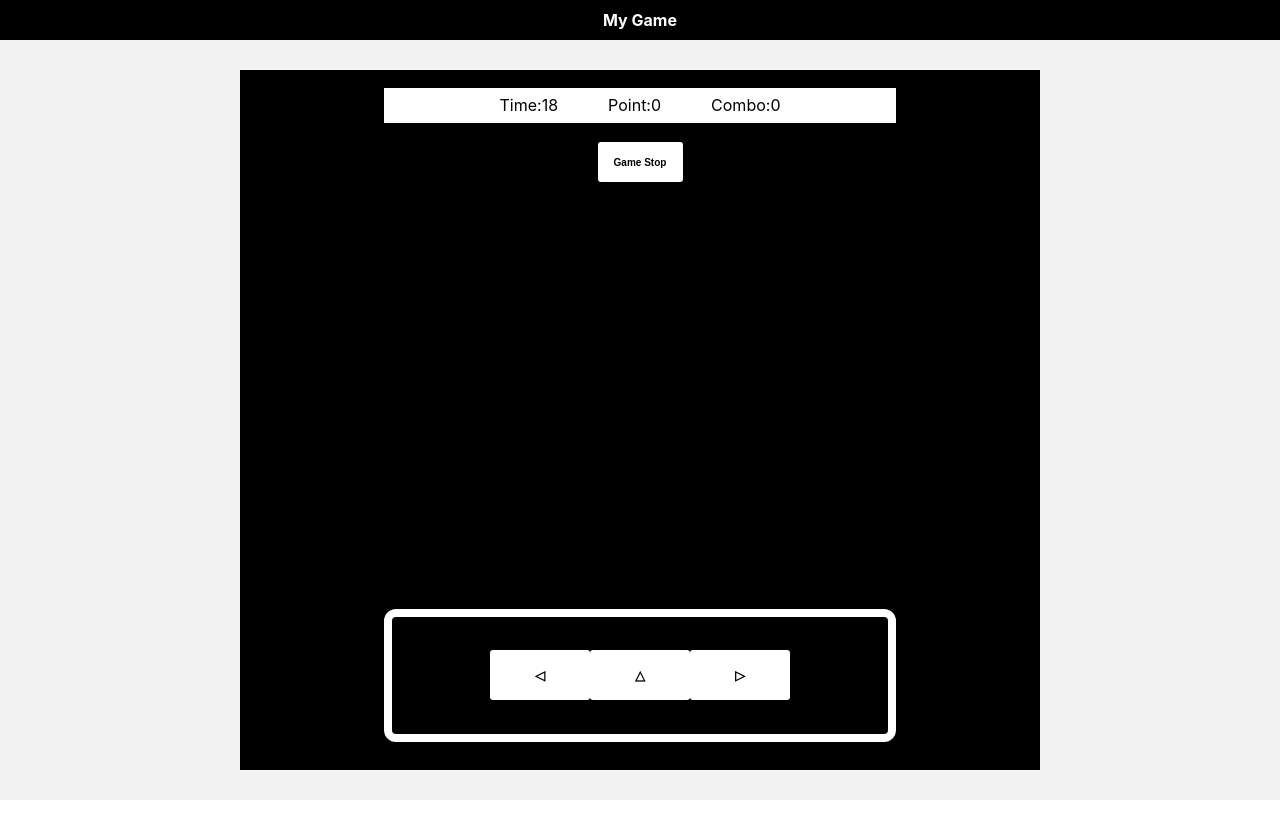
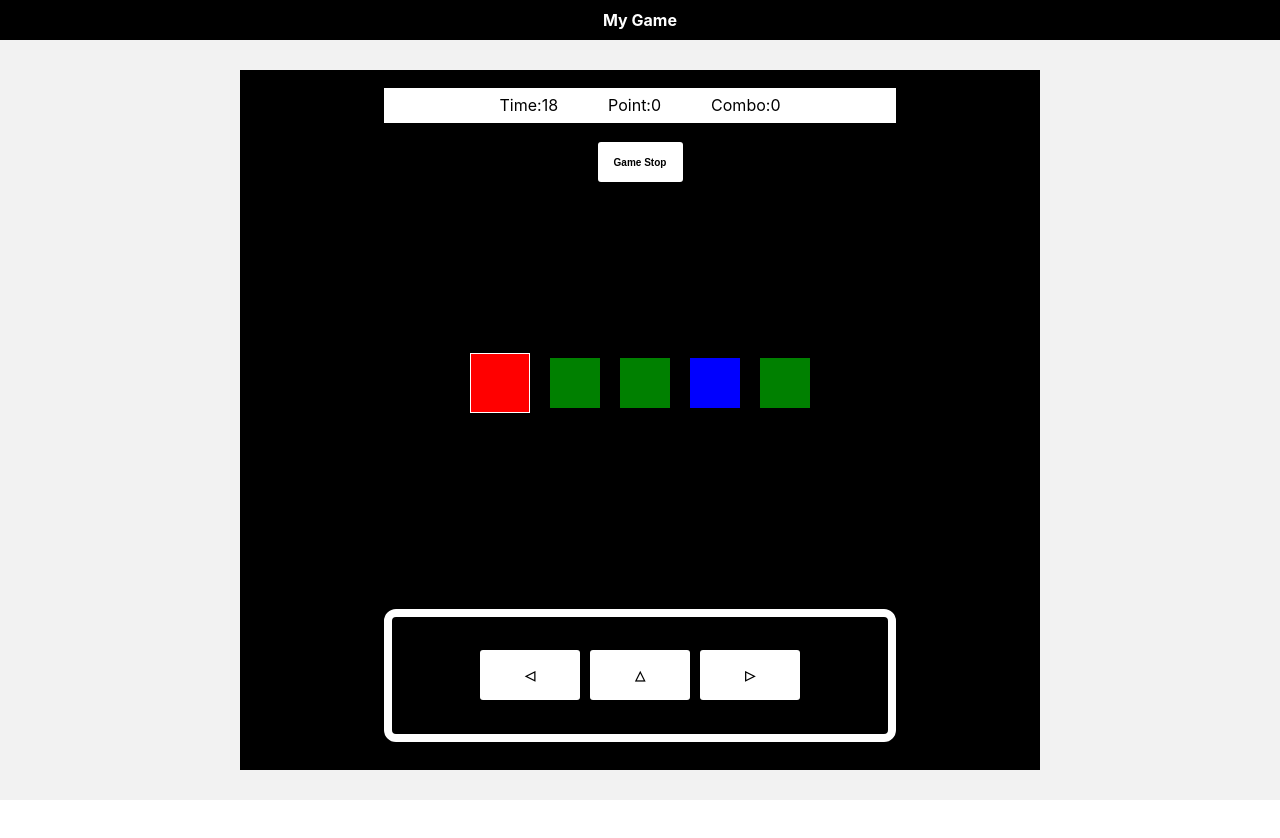
Before and after one commit to mcar100/my_game, a React (Create React App) app: page / in a window 1280 px wide. Both pictures are taken after a click on the button "Game Start". Shown: the top 838 px of the page. Built offline with nearby package versions, Linux system fonts and the light colour scheme.

Commit message:
Feat: 블록 초기 생성 및 키보드 입력에 따른 블록 삭제 및 생성 기능 추가

```diff
--- a/src/pages/GamePage/ArrowKeyGame/ArrowKeyCommand.tsx
+++ b/src/pages/GamePage/ArrowKeyGame/ArrowKeyCommand.tsx
@@ -1,7 +1,8 @@
 import { useState, useEffect } from "react";
-import { useSelector } from "react-redux";
+import { useDispatch, useSelector } from "react-redux";
 import { GAME_STATE } from "../../../utils/constants";
 import { RootState } from "../../../utils/redux/store";
+import { breakBlock } from "../../../utils/redux/slice/arrowGameSlice";
 
 interface PressedState {
   command1: boolean;
@@ -20,6 +21,8 @@ function ArrowKeyCommand() {
   const commandList = useSelector(
     (state: RootState) => state.arrowGame.commandList
   );
+  const dispatch = useDispatch();
+
   const handleCommandBtnPressed = (e: KeyboardEvent) => {
     if (e.key === commandList.command1) {
       setIsPressed(() => ({ ...initState, command1: true }));
@@ -43,7 +46,7 @@ function ArrowKeyCommand() {
     function handleKeyDown(e: KeyboardEvent): void {
       if (Object.values(commandList).includes(e.key)) {
         e.preventDefault();
-        console.log(e.key);
+        dispatch(breakBlock(e.key));
       } else if (e.key === "ArrowDown") {
         e.preventDefault();
       }
--- a/src/pages/GamePage/ArrowKeyGame/BlockList.tsx
+++ b/src/pages/GamePage/ArrowKeyGame/BlockList.tsx
@@ -1,40 +1,16 @@
-import { useState, useEffect } from "react";
+import { useEffect } from "react";
 import { useSelector, useDispatch } from "react-redux";
-import { GAME_STATE, MAX_BLOCK_LENGTH } from "../../../utils/constants";
-import { BlockCommands } from "../../../utils/redux/slice/arrowGameSlice";
 import { RootState } from "../../../utils/redux/store";
 
-type BlockKey = keyof BlockCommands;
-
 function BlockList() {
-  const [blockList, setBlockList] = useState([]);
-  const gameMode = useSelector((state: RootState) => state.common.gameState);
-  const blockCommands = useSelector(
-    (state: RootState) => state.arrowGame.blocks
+  const blockList = useSelector(
+    (state: RootState) => state.arrowGame.blockList
   );
-  const blockColors = Object.keys(blockCommands);
-  const dispatch = useDispatch();
-
-  const handleArrayPush = (): void => {
-    const newBlockNumber = Math.floor(Math.random() * 3);
-    // setBlockArray((prevArray) => [...prevArray, blockColor[newBlockNumber]]);
-  };
-  const handleArrayShift = (): void => {
-    // setBlockArray((prevArray) => prevArray.slice(1));
-  };
-
-  useEffect(() => {
-    // const newBlockNumber = Math.floor(Math.random() * 3);
-    // if(blockList.length<5){
-    //   blockList.push(blockColors[newBlockNumber]);
-    // }
-    console.log(blockColors);
-  }, [blockList]);
 
   return (
     <div className="block-box">
-      {blockList.map((block) => (
-        <div className="block">{block}</div>
+      {blockList.map((color, idx) => (
+        <div className={`block bc-${color}`} key={`block-${idx}`}></div>
       ))}
     </div>
   );
--- a/src/styles/css/main.css
+++ b/src/styles/css/main.css
@@ -268,15 +268,28 @@ body {
   flex-direction: row;
   justify-content: center;
   align-items: center;
-  gap: 0px;
+  gap: 20px;
 }
 .arrow-game-container > .arrow-game-top > .block-box > .block {
   width: 50px;
   height: 50px;
-  background-color: #fff;
-  border-color: #fff;
-  border: 1px solid #000;
-  text-align: center;
+}
+.arrow-game-container > .arrow-game-top > .block-box > .block.bc-red {
+  background-color: red;
+  border-color: #000;
+}
+.arrow-game-container > .arrow-game-top > .block-box > .block.bc-blue {
+  background-color: blue;
+  border-color: #000;
+}
+.arrow-game-container > .arrow-game-top > .block-box > .block.bc-green {
+  background-color: green;
+  border-color: #000;
+}
+.arrow-game-container > .arrow-game-top > .block-box > .block:nth-child(1) {
+  width: 60px;
+  height: 60px;
+  border: 1px solid #fff;
 }
 .arrow-game-container > .arrow-game-bottom {
   grid-area: bottom;
@@ -301,7 +314,7 @@ body {
   flex-direction: row;
   justify-content: center;
   align-items: center;
-  gap: 0px;
+  gap: 10px;
 }
 .arrow-game-container > .arrow-game-bottom > .command-box > .active {
   opacity: 0.8;
--- /dev/null
+++ b/src/utils/game/arrowGame.ts
@@ -0,0 +1,27 @@
+import { MAX_BLOCK_LENGTH } from "../constants";
+import { BlockCommands, Commands } from "../redux/slice/arrowGameSlice";
+
+export const setBlocksCommand = (
+  blocks: BlockCommands,
+  commandList: Commands
+) => {
+  blocks.red = commandList.command1;
+  blocks.blue = commandList.command2;
+  blocks.green = commandList.command3;
+};
+
+export const initBlockList = (
+  blockList: Array<string>,
+  colors: Array<string>
+) => {
+  for (let i = 0; i < MAX_BLOCK_LENGTH; i++) {
+    addBlocks(blockList, colors);
+  }
+};
+
+export const addBlocks = (blockList: Array<string>, colors: Array<string>) => {
+  if (blockList.length < MAX_BLOCK_LENGTH) {
+    const randNum = Math.floor(Math.random() * 3);
+    blockList.push(colors[randNum]);
+  }
+};
--- a/src/utils/redux/slice/arrowGameSlice.ts
+++ b/src/utils/redux/slice/arrowGameSlice.ts
@@ -1,9 +1,15 @@
 import { createSlice, PayloadAction } from "@reduxjs/toolkit";
+import { MAX_BLOCK_LENGTH } from "../../constants";
+import {
+  setBlocksCommand,
+  initBlockList,
+  addBlocks,
+} from "../../game/arrowGame";
 
 export interface BlockCommands {
-  red: string | null;
-  blue: string | null;
-  green: string | null;
+  red: string;
+  blue: string;
+  green: string;
 }
 
 export interface Commands {
@@ -16,10 +22,11 @@ export interface Commands {
 interface ArrowGameState {
   gameTitle: string;
   commandList: Commands;
+  colors: Array<string>;
+  blocks: BlockCommands;
+  blockList: Array<string>;
+  fever: number;
   pointUnit: number;
-  fever: number;
-  blocks: BlockCommands;
-  savedBlocks: Array<BlockCommands>;
 }
 
 const arrowGameSlice = createSlice({
@@ -32,21 +39,21 @@ const arrowGameSlice = createSlice({
       command3: "ArrowRight",
       command4: " " || "Space",
     },
+    colors: ["red", "blue", "green"],
+    blocks: {
+      red: "",
+      blue: "",
+      green: "",
+    },
+    blockList: [],
     pointUnit: 10,
     fever: 0,
-    blocks: {
-      red: null,
-      blue: null,
-      green: null,
-    },
-    savedBlocks: [],
   } as ArrowGameState,
   reducers: {
     initArrowGame: (state) => {
       state.fever = 0;
-      state.blocks.red = state.commandList.command1;
-      state.blocks.blue = state.commandList.command2;
-      state.blocks.green = state.commandList.command3;
+      setBlocksCommand(state.blocks, state.commandList);
+      initBlockList(state.blockList, state.colors);
     },
     initCommand: (state) => {
       state.commandList.command1 = "ArrowLeft";
@@ -57,8 +64,12 @@ const arrowGameSlice = createSlice({
     changeCommand: (state, action: PayloadAction<Commands>) => {
       state.commandList = action.payload;
     },
-    saveBlocks: (state, action: PayloadAction<Array<BlockCommands>>) => {
-      state.savedBlocks = [...action.payload];
+    breakBlock: (state, action: PayloadAction<string>) => {
+      const blockcolor = state.blockList[0] as "red" | "blue" | "green";
+      if (state.blocks[blockcolor] === action.payload) {
+        state.blockList = state.blockList.splice(1);
+      }
+      addBlocks(state.blockList, state.colors);
     },
     addFever: (state, action: PayloadAction<number>) => {
       if (action.payload === 10) {
@@ -75,7 +86,7 @@ export const {
   initArrowGame,
   initCommand,
   changeCommand,
-  saveBlocks,
+  breakBlock,
   addFever,
   initFever,
 } = arrowGameSlice.actions;
```
Also changed, not shown: 1 other file (tests, documents, lock files or other folders).
